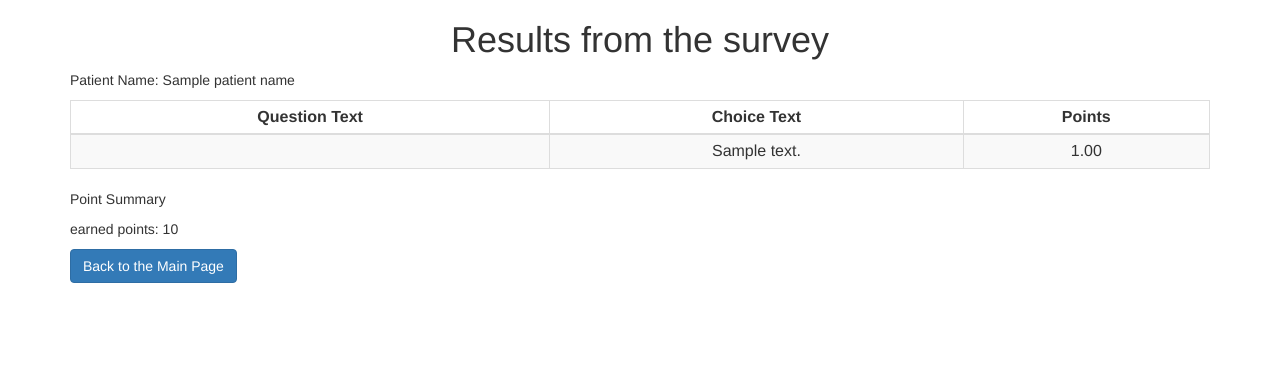
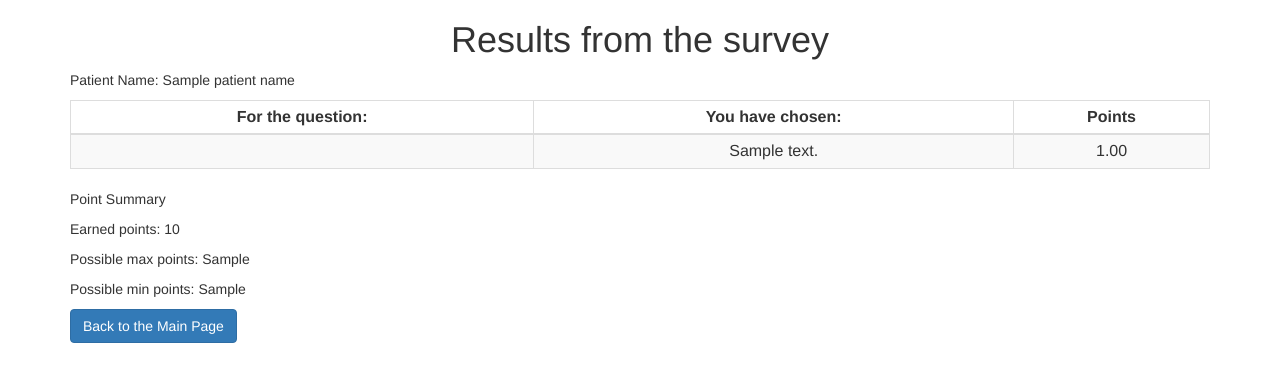
Before and after one commit to hliatuudotedu/biblesurvey, a Django app: template templates/survey/survey_2_provider.html in a window 1280 px wide. Shown: the top 382 px of the page. Run offline with Django 3.2, Linux system fonts and the light colour scheme; tables that the repository leaves empty hold one stand-in row (values such as "Sample post"); the template is opened without the code that fills it: values that come from a table or form of the project are taken from there, most other values are stand-ins (such as "Sample title", 1, 10 or a date in 2020); some libraries are stand-ins or nearby versions.

Commit message:
add "possible min point" and "possible max point"

```diff
--- a/eyeballsurvey/settings/base.py
+++ b/eyeballsurvey/settings/base.py
@@ -120,8 +120,6 @@ USE_L10N = True
 USE_TZ = True
 
 
-# PROJECT_ROOT = os.path.dirname(os.path.abspath(__file__))
-
 # Static files (CSS, JavaScript, Images)
 # https://docs.djangoproject.com/en/1.9/howto/static-files/
 STATIC_ROOT = os.path.join(BASE_DIR, 'staticfiles')
--- a/templates/survey/survey_2_provider.html
+++ b/templates/survey/survey_2_provider.html
@@ -7,12 +7,11 @@
 
     <p>Patient Name: {{ patient_name }}</p>
 
-      <table class="table table-responsive table-striped
-      table-bordered table-hover table-condensed">
+      <table class="table table-responsive table-striped table-bordered table-hover table-condensed">
         <thead>
           <tr >
-            <th class="text-center">Question Text</th>
-            <th class="text-center">Choice Text</th>
+            <th class="text-center">For the question:</th>
+            <th class="text-center">You have chosen:</th>
             <th class="text-center">Points</th>
           </tr>
         </thead>
@@ -34,7 +33,10 @@
       </table>
     <p>
     <p>Point Summary</p>
-    <p>earned points: {{ my_own_points }}</p>
+    <p>Earned points: {{ my_own_points }}</p>
+    <p>Possible max points: {{ all_max }}</p>
+    <p>Possible min points: {{ all_min }}</p>
+
         <a class = "btn btn-primary text-center"
          href="{% url "main" %}">
         Back to the Main Page</a>
```
Also changed, not shown: survey/views.py (+28 -1 lines), db.sqlite3 (deleted).
